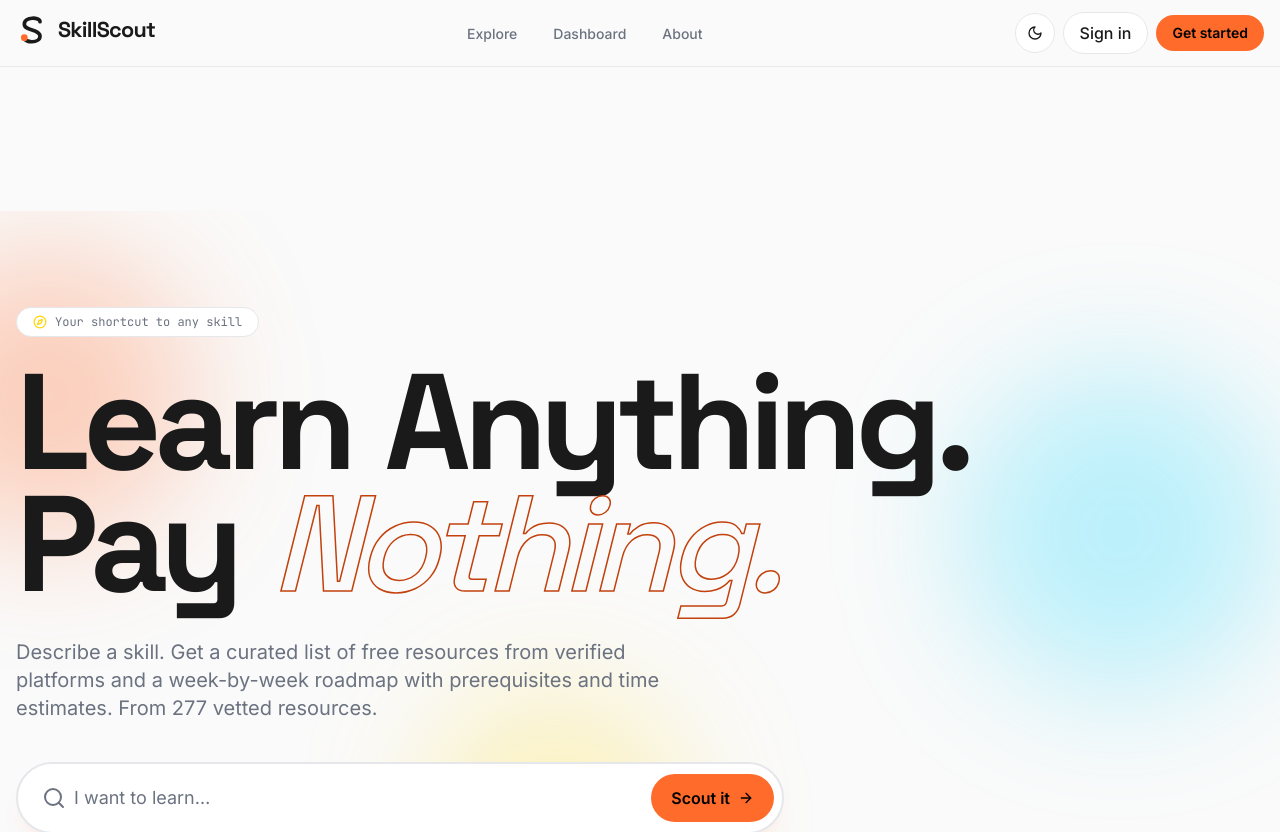
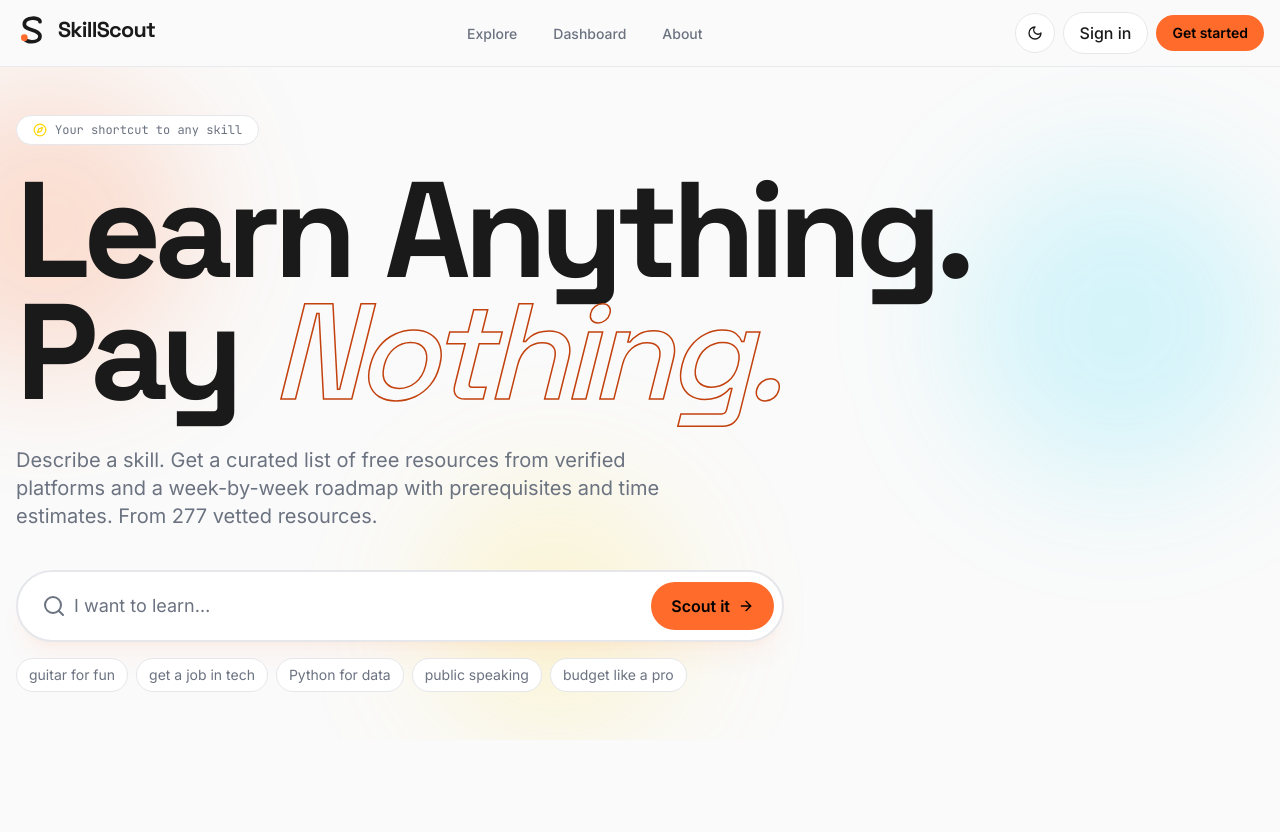
Before and after one commit to jegede20/skillscout, a Next.js app: page / in a window 1280 px wide. Shown: the top 832 px of the page. Built offline with nearby package versions, Linux system fonts and the light colour scheme; no server answers.

Commit message:
Light mode: define ink colour for CTA banner, soften hero glows, fix hero top spacing, dim roadmap lock overlay in light

```diff
--- a/app/page.tsx
+++ b/app/page.tsx
@@ -29,8 +29,10 @@ export default function HomePage() {
   };
 
   return (
+    <>
+      {/* Kept outside <main>: as its first child the script would receive the space-y margin and push the hero down. */}
+      <script type="application/ld+json" dangerouslySetInnerHTML={{ __html: JSON.stringify(jsonLd) }} />
     <main className="space-y-28 pb-10 md:space-y-36">
-      <script type="application/ld+json" dangerouslySetInnerHTML={{ __html: JSON.stringify(jsonLd) }} />
       <HeroSection resourceCount={RESOURCES.length} />
       <StatsCounter resources={RESOURCES.length} skills={skillCount} learners={LEARNERS} />
 
@@ -51,5 +53,6 @@ export default function HomePage() {
         <Link href="/search">Search all skills</Link>
       </p>
     </main>
+    </>
   );
 }
--- a/components/landing/HeroSection.tsx
+++ b/components/landing/HeroSection.tsx
@@ -33,11 +33,11 @@ export function HeroSection({ resourceCount }: { resourceCount: number }) {
   return (
     <section ref={ref} aria-labelledby="hero-title" className="relative overflow-hidden">
       {/* decorative blobs */}
-      <div aria-hidden="true" className="pointer-events-none absolute -left-24 top-10 h-72 w-72 rounded-full bg-orange/30 blur-3xl" />
-      <div aria-hidden="true" className="pointer-events-none absolute right-0 top-40 h-80 w-80 rounded-full bg-cyan/25 blur-3xl" />
-      <div aria-hidden="true" className="pointer-events-none absolute bottom-0 left-1/3 h-64 w-64 rounded-full bg-yellow/25 blur-3xl" />
+      <div aria-hidden="true" className="pointer-events-none absolute -left-24 top-4 h-72 w-72 rounded-full bg-orange/20 blur-3xl dark:bg-orange/30" />
+      <div aria-hidden="true" className="pointer-events-none absolute right-0 top-24 h-80 w-80 rounded-full bg-cyan/15 blur-3xl dark:bg-cyan/25" />
+      <div aria-hidden="true" className="pointer-events-none absolute bottom-0 left-1/3 h-64 w-64 rounded-full bg-yellow/15 blur-3xl dark:bg-yellow/25" />
 
-      <div className="relative mx-auto max-w-content px-4 pb-16 pt-14 md:pt-24">
+      <div className="relative mx-auto max-w-content px-4 pb-12 pt-8 md:pt-12">
         <motion.p
           initial={{ opacity: 0, y: 10 }}
           animate={{ opacity: 1, y: 0 }}
--- a/components/search/RoadmapPanel.tsx
+++ b/components/search/RoadmapPanel.tsx
@@ -119,7 +119,7 @@ export function RoadmapPanel(props: RoadmapPanelProps) {
       </div>
 
       {locked && (
-        <div className="absolute inset-0 z-10 flex items-center justify-center rounded-2xl bg-bg/60 p-6 backdrop-blur-md">
+        <div className="absolute inset-0 z-10 flex items-center justify-center rounded-2xl bg-bg/85 p-6 backdrop-blur-md dark:bg-bg/60">
           <div className="max-w-sm rounded-2xl border border-line bg-surface p-6 text-center shadow-2xl">
             <Lock aria-hidden="true" className="mx-auto mb-3 h-7 w-7 text-orange" />
             <p className="font-display text-2xl font-bold">Sign up to unlock your full learning path</p>
--- a/tailwind.config.ts
+++ b/tailwind.config.ts
@@ -15,6 +15,7 @@ const config: Config = {
         muted: v('muted'),
         line: v('line'),
         accent: v('accent-text'),
+        ink: '#1A1A1A',
         orange: '#FF6B2B',
         cyan: '#00D4FF',
         yellow: '#FFD600',
```
